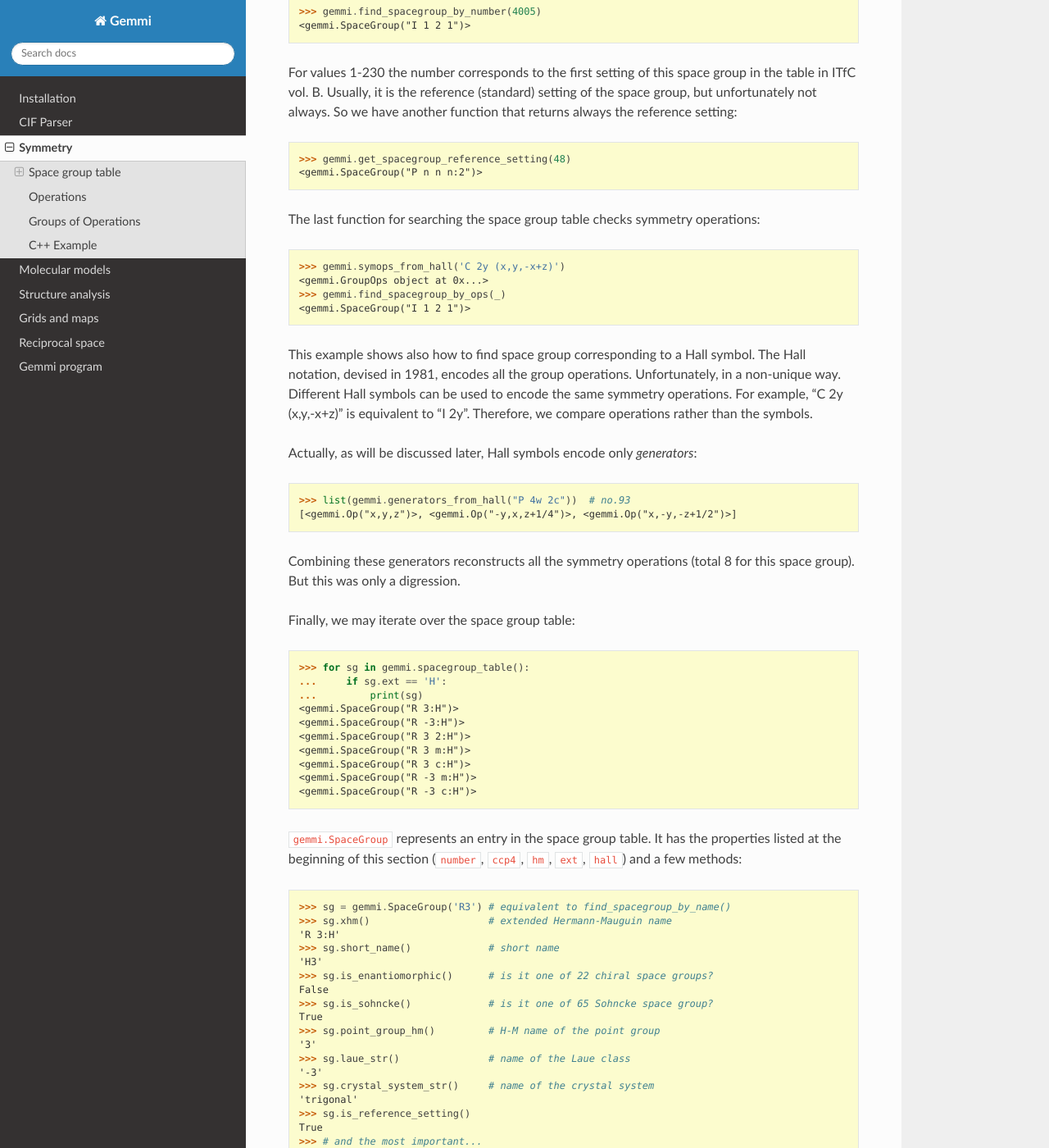
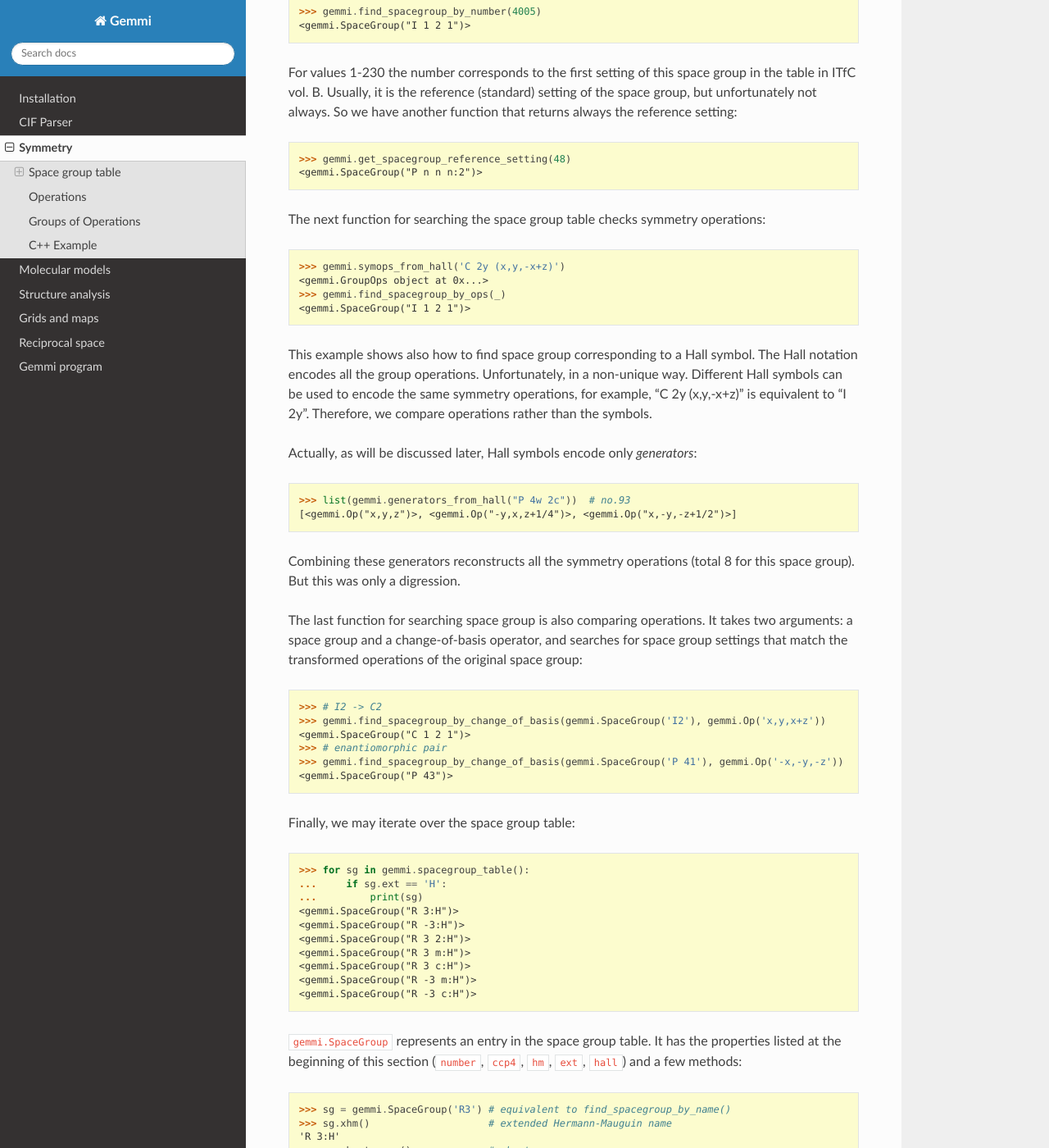
Before and after one commit to project-gemmi/gemmi, a Sphinx documentation site: the page built from docs/sym.rst, in a window 1280 px wide and 1400 px high, scrolled down 2323 px. Shown: the whole window at 82% size. Built offline with Sphinx 7.4.7 and the Read the Docs theme 2.0.0, drawn with Linux system fonts in a browser that asks for light colours; some of the changed text lies outside the part shown.

Commit message:
find_spacegroup_by_change_of_basis()

```diff
--- a/docs/sym.rst
+++ b/docs/sym.rst
@@ -138,7 +138,7 @@ always the reference setting:
   >>> gemmi.get_spacegroup_reference_setting(48)
   <gemmi.SpaceGroup("P n n n:2")>
 
-The last function for searching the space group table checks
+The next function for searching the space group table checks
 symmetry operations:
 
 .. doctest::
@@ -149,10 +149,10 @@ symmetry operations:
   <gemmi.SpaceGroup("I 1 2 1")>
 
 This example shows also how to find space group corresponding to a Hall symbol.
-The Hall notation, devised in 1981, encodes all the group operations.
+The Hall notation encodes all the group operations.
 Unfortunately, in a non-unique way.
-Different Hall symbols can be used to encode the same symmetry operations.
-For example, "C 2y (x,y,-x+z)" is equivalent to "I 2y".
+Different Hall symbols can be used to encode the same symmetry operations,
+for example, "C 2y (x,y,-x+z)" is equivalent to "I 2y".
 Therefore, we compare operations rather than the symbols.
 
 Actually, as will be discussed later, Hall symbols encode only *generators*:
@@ -164,6 +164,20 @@ Actually, as will be discussed later, Hall symbols encode only *generators*:
 
 Combining these generators reconstructs all the symmetry operations
 (total 8 for this space group). But this was only a digression.
+
+The last function for searching space group is also comparing operations.
+It takes two arguments: a space group and a change-of-basis operator,
+and searches for space group settings that match the transformed operations
+of the original space group:
+
+.. doctest::
+
+  >>> # I2 -> C2
+  >>> gemmi.find_spacegroup_by_change_of_basis(gemmi.SpaceGroup('I2'), gemmi.Op('x,y,x+z'))
+  <gemmi.SpaceGroup("C 1 2 1")>
+  >>> # enantiomorphic pair
+  >>> gemmi.find_spacegroup_by_change_of_basis(gemmi.SpaceGroup('P 41'), gemmi.Op('-x,-y,-z'))
+  <gemmi.SpaceGroup("P 43")>
 
 Finally, we may iterate over the space group table:
 
```
Also changed, not shown: other parts of docs/sym.rst (+1 -1 lines), 2 other files.
